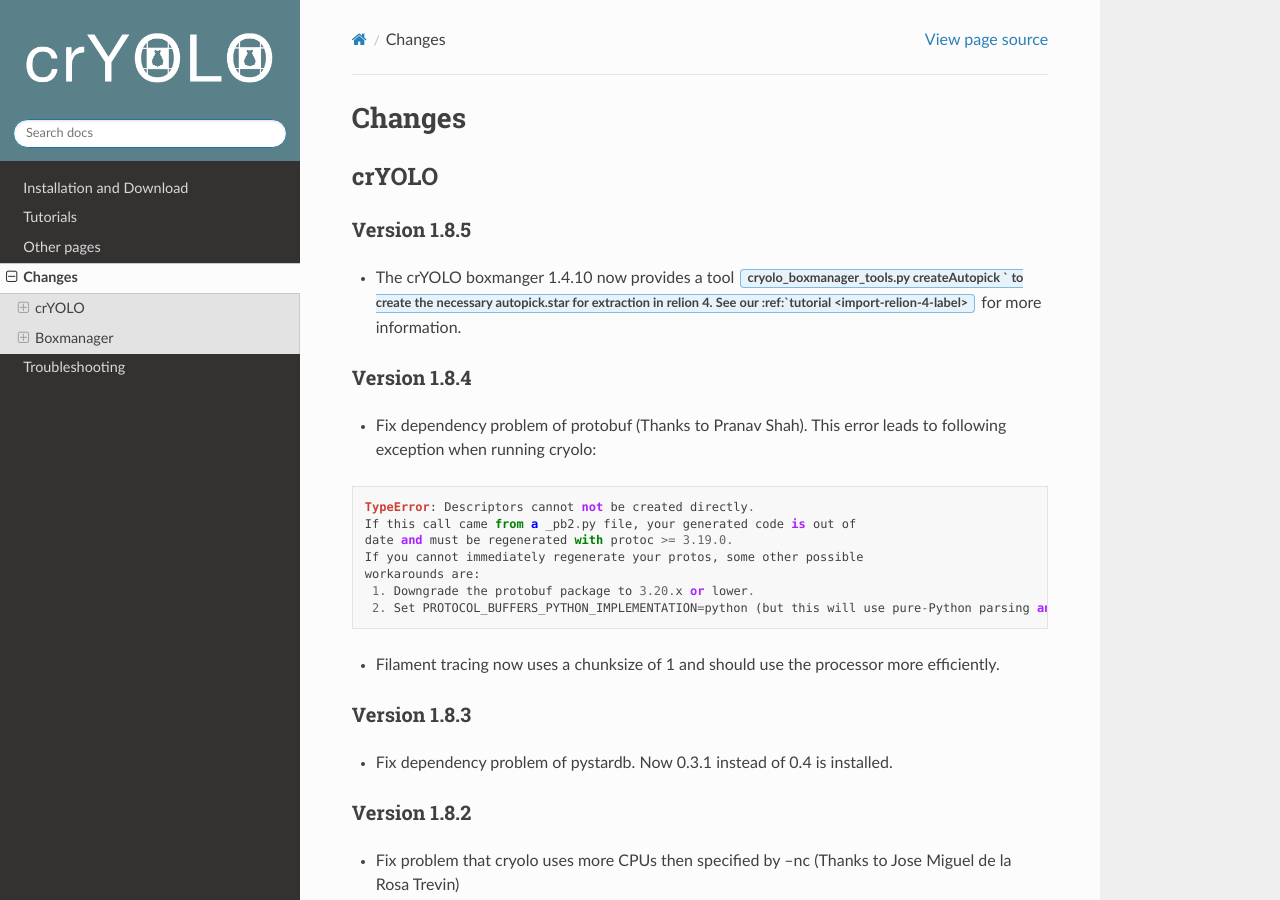
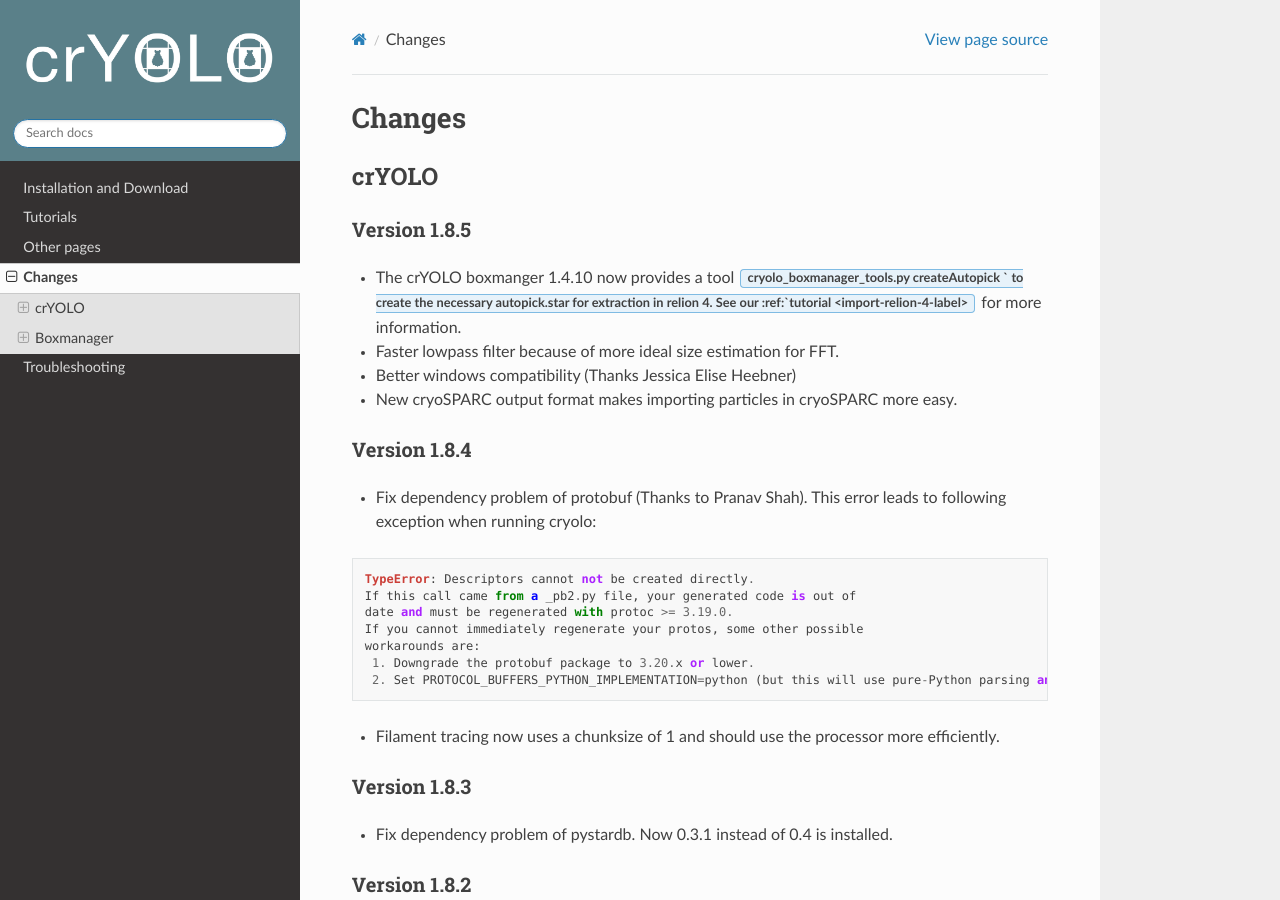
Before and after one commit to MPI-Dortmund/cryolo, a Sphinx documentation site: the page built from source/changes.rst, in a window 1280 px wide and 900 px high. Built offline with Sphinx 7.4.7 and the Read the Docs theme 2.0.0, drawn with Linux system fonts in a browser that asks for light colours.

Commit message:
more changes

```diff
--- a/source/changes.rst
+++ b/source/changes.rst
@@ -8,6 +8,9 @@
 *************
 
 * The crYOLO boxmanger 1.4.10 now provides a tool :guilabel:`cryolo_boxmanager_tools.py createAutopick ` to create the necessary autopick.star for extraction in relion 4. See our :ref:`tutorial <import-relion-4-label>` for more information.
+* Faster lowpass filter because of more ideal size estimation for FFT.
+* Better windows compatibility (Thanks Jessica Elise Heebner)
+* New cryoSPARC output format makes importing particles in cryoSPARC more easy.
 
 Version 1.8.4
 *************
```
